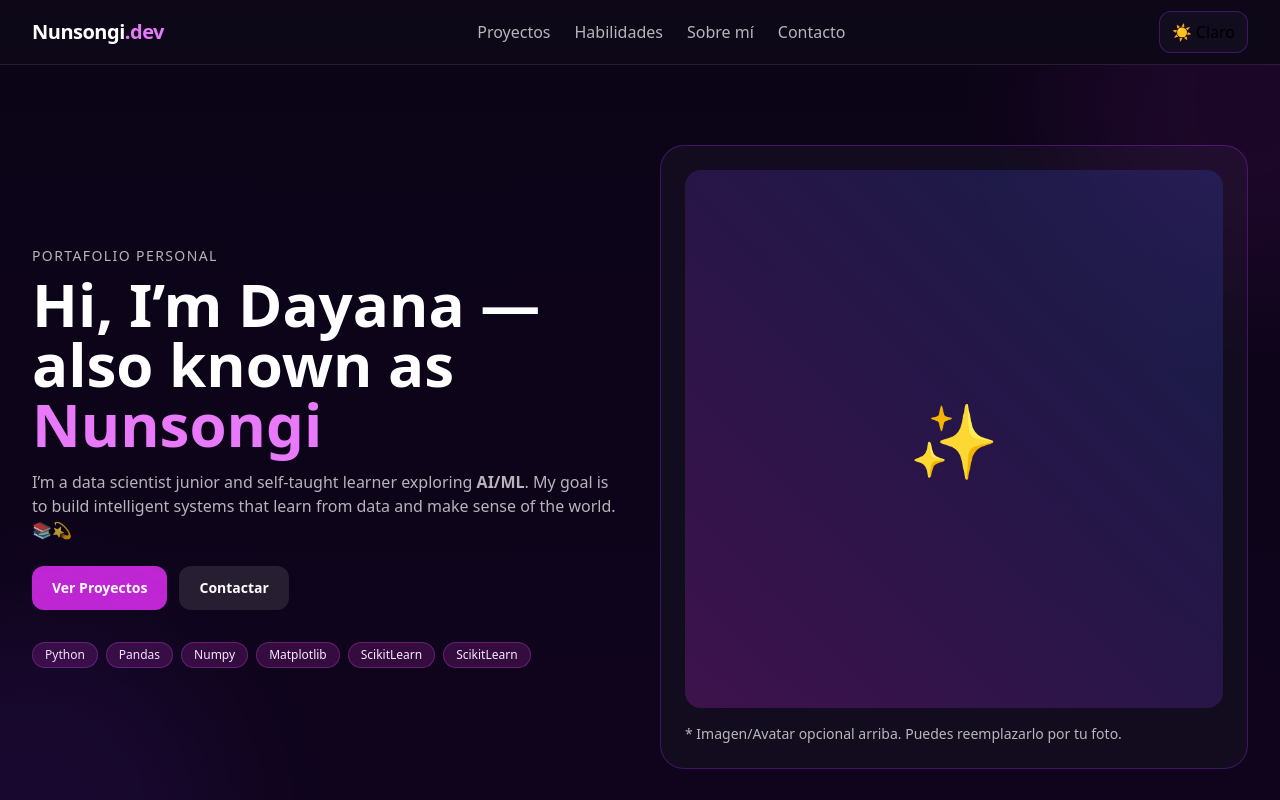
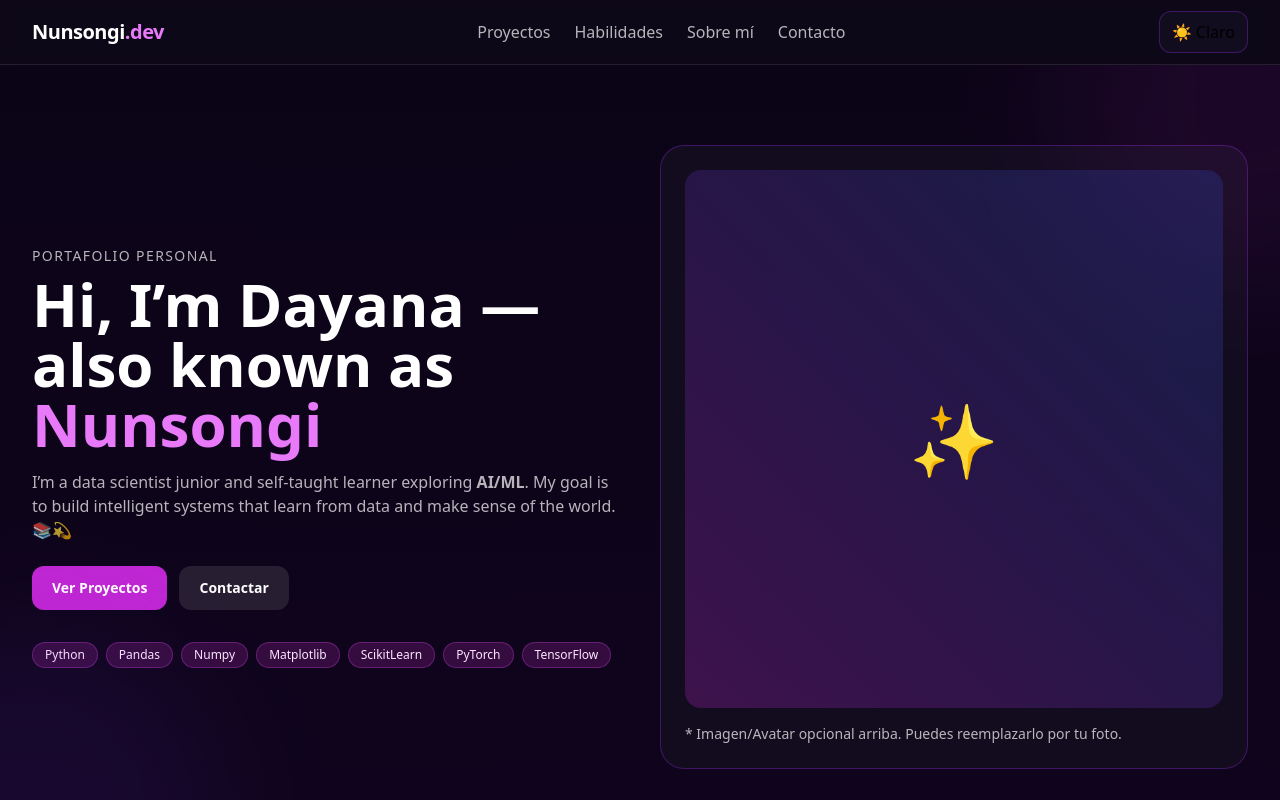
Before and after one commit to nunsongi/Data-Science-Portfolio, a React (Vite) app: page / in a window 1280 px wide. Shown: the top 800 px of the page. Built offline with nearby package versions, Linux system fonts and the light colour scheme.

Commit message:
feat: upload

```diff
--- a/src/PortfolioDayana.jsx
+++ b/src/PortfolioDayana.jsx
@@ -157,7 +157,8 @@ export default function PortfolioDayana() {
                 <Tag tone={tone.chip}>Numpy</Tag>
                 <Tag tone={tone.chip}>Matplotlib</Tag>
                 <Tag tone={tone.chip}>ScikitLearn</Tag>
-                <Tag tone={tone.chip}>ScikitLearn</Tag>
+                <Tag tone={tone.chip}>PyTorch</Tag>
+                <Tag tone={tone.chip}>TensorFlow</Tag>
               </div>
             </div>
             <div className={`rounded-3xl border ${tone.card} p-6`}>
```
